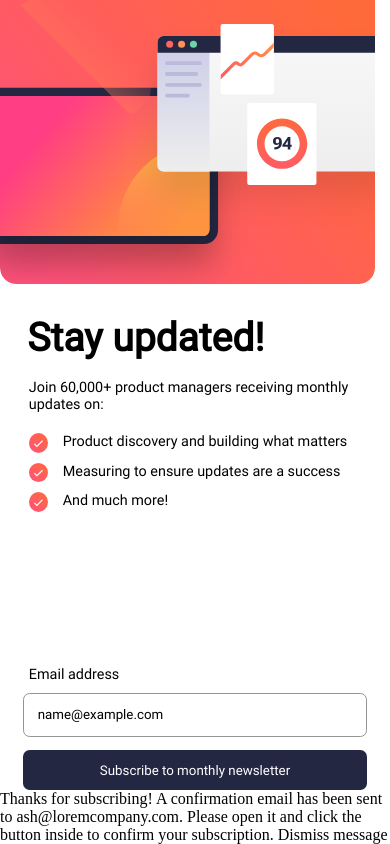
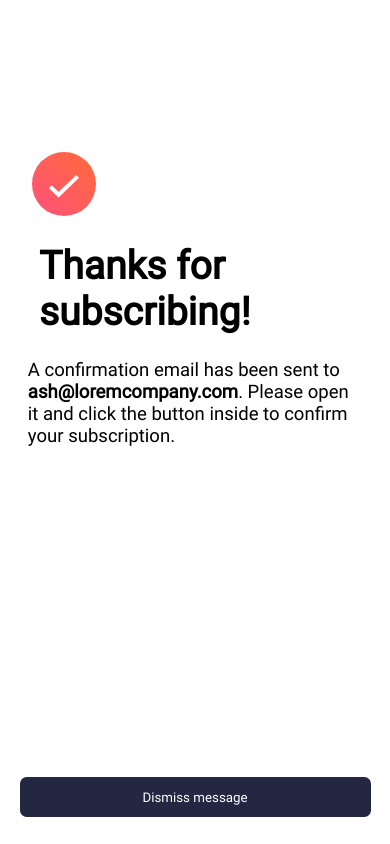
Before and after one commit to ChessUP/Newsletter, a plain HTML site: page index.html in a window 390 px wide. Both pictures are taken after typing "name@example.com" into the empty fields and a click on the input "Subscribe to monthly newsletter". Drawn offline with Linux system fonts and the light colour scheme.

Commit message:
Add email validation and success message UI
Implemented client-side email validation with error feedback and updated the success message UI. Improved form markup, added error styling, and enhanced responsive design for illustration and success message components.

```diff
--- a/index.html
+++ b/index.html
@@ -1,5 +1,6 @@
 <!DOCTYPE html>
 <html lang="pt-BR">
+
 <head>
   <meta charset="UTF-8">
   <meta name="viewport" content="width=device-width, initial-scale=1.0">
@@ -8,18 +9,23 @@
   <title>Frontend Mentor | Newsletter sign-up form with success message</title>
   <link rel="stylesheet" href="style/all.css">
   <style>
-    .attribution { font-size: 11px; text-align: center; }
-    .attribution a { color: hsl(228, 45%, 44%); }
+    .attribution {
+      font-size: 11px;
+      text-align: center;
+    }
+
+    .attribution a {
+      color: hsl(228, 45%, 44%);
+    }
   </style>
 </head>
+
 <body>
-
-  <!-- Sign-up form start -->
 
   <main>
     <picture>
-
-    <img src="assets/images/illustration-sign-up-mobile.svg" alt="Illustration of a person signing up" class="illustration">
+      <img src="assets/images/illustration-sign-up-mobile.svg" alt="Illustration of a person signing up"
+        class="illustration">
     </picture>
 
 
@@ -32,26 +38,35 @@
       <p><img src="assets/images/icon-success.svg" alt="Success icon">And much more!</p>
     </div>
 
+
     <div class="forms">
+      <div class="error">
+        <p>Valid email required</p>
+      </div>
+
       <p>Email address<p>
       <form action="script.js" method="post">
-      <input type="email" placeholder="email@company.com" required>
-      <input type="submit" value="Subscribe to monthly newsletter" onclick="send()">
+        <input type="text" placeholder="email@company.com" id="email" name="email">
+        <input type="submit" value="Subscribe to monthly newsletter" onclick="requiredBox()">
       </form>
     </div>
-  <!-- Sign-up form end -->
 
-  <div class="messagem-success">
-    <!-- Success message start -->
-    Thanks for subscribing!
-    A confirmation email has been sent to ash@loremcompany.com.
-    Please open it and click the button inside to confirm your subscription.
-    Dismiss message
-  </div>
-</main>
-  <!-- Success message end -->
-<!--
-  <footer>
+
+    <div class="messagem-success">
+      <img src="assets/images/icon-success.svg" alt="icon success">
+      <h1>Thanks for subscribing!</h1>
+      <p>
+        A confirmation email has been sent to <strong>ash@loremcompany.com</strong>.
+        Please open it and click the button inside to confirm your subscription.
+      </p>
+
+      <button>Dismiss message</button>
+
+    </div>
+  </main>
+
+
+  <!-- <footer>
     <div class="attribution">
       Challenge by <a href="https://www.frontendmentor.io?ref=challenge" target="_blank">Frontend Mentor</a>.
       Coded by <a href="#">Your Name Here</a>.
@@ -61,4 +76,5 @@
 
   <script src="script.js"></script>
 </body>
+
 </html>
--- a/script.js
+++ b/script.js
@@ -1,11 +1,25 @@
 const form = document.querySelector('form');
+const email = document.querySelector('#email');
+const error = document.querySelector('.error');
 const messagem = document.querySelector('.messagem-success');
 
-function validador(e) {
+function defult(e) {
     e.preventDefault();
+    validador();
+}
 
-   messagem.style.display = 'block';
+function validador() {
+    if (email.value.length < 10) { //Validar com uso de Regex
+        email.style.border = '1px solid var(--Red)';
+        email.style.backgroundColor = 'var(--lightRed)';
+        email.style.color = 'var(--Red)';
+        error.style.display = 'block';
+    } else {
+        messagem.style.display = 'flex';
+    }
 
 }
 
-form.addEventListener('submit', validador);
+form.addEventListener('submit', defult);
+
+//Fazer o botão "Liberar mensagem" funcionar
--- a/style/all.css
+++ b/style/all.css
@@ -10,6 +10,7 @@
 
 :root {
 --Red: hsl(4, 100%, 67%);
+--lightRed: hsl(7, 41%, 92%);
 
 --Blue800: hsl(234, 29%, 20%);
 --Blue700: hsl(235, 18%, 26%);
@@ -26,6 +27,7 @@
 
 main {
     display: flex;
+    position: relative;
     flex-direction: column;
     /* max-width: 100%; */
     min-height: 100vh;
@@ -36,13 +38,19 @@ img {
 }
 
 .illustration {
-   height: 100%;
+   /* height: 12em; */
+   /* height: 32vh; */
+   height: clamp(10em, 32vh, 20em);
+   width: 100%;
+   object-fit: cover;
+   border-radius: 0 0 12px 12px;
 }
 
 h1 {
     font-family: 'roboto-Regular';
     font-weight: 700;
     font-size: clamp(1.7em, 10vw, 3em);
+    /* color: ; */
     margin: .7em;
     margin-bottom: .2em;
 }
@@ -50,47 +58,41 @@ h1 {
 p {
     font-family: 'roboto-Regular';
     font-weight: 400;
-    font-size: clamp(.9em, 5vw - .5em, 1.2em);
-    /* font-size: .9em; */
-    margin: clamp(.7em, 7vw - 1.5em, 3em);/*Colocar espaçamento certo para a menor tela*/
-    /* margin-right: 1em; */
+    font-size: clamp(.7em, 2.2vh, 3.5em);
+    margin: clamp(.7em, 1.9vh, 2em);
     margin-left: 2em;
     margin-right: 2em;
 
-
-
-}
-
-.checklist{
-    margin-bottom: -2em;
 }
 
 .checklist > p {
     display: flex;
+
 }
 
 .checklist > p > img {
-    /* width: 1.8em; */
     width: clamp(1em, 5vw, 2.8em);
     margin-right: 1em;
 
 }
 
 .forms {
-    margin-top: auto;
+    margin-top: 1vh;
 }
 
 form {
     display: flex;
     flex-direction: column;
     align-items: center;
-
-
 }
 
-input[type="email"] {
+.forms > p {
+    font-size: clamp(1em, 1.8vh, 2.5em);
+    margin-left: 7vw;
+}
+/* input[type="email"] */
+#email{
     width: 88vw;
-    /* height: 4em; */
     padding: 1em;
     border-radius: 0.5em;
     border: 1px solid var(--Grey);
@@ -98,6 +100,10 @@ input[type="email"] {
     font-weight: 100;
     cursor: pointer;
 }
+
+/* input[type="email"]:focus {
+    background-color: green;
+} */
 
 input[type="submit"] {
    width: 88vw;
@@ -112,9 +118,53 @@ input[type="submit"] {
    cursor: pointer;
 }
 
+.error {
+    display: none;
+}
 
-
+.error > p {
+    color: var(--Red);
+    float: right;
+    font-size: clamp(.8em, 1.2vh, 2.2em);
+}
 
 .messagem-success {
     display: none;
+    flex-direction: column;
+    align-items: center;
+
+    position: absolute;
+    background-color: var(--White);
+    min-height: 100vh;
 }
+
+
+.messagem-success > h1 {
+    margin-left: 1em;
+}
+
+.messagem-success > p{
+    margin-left: 1.5em;
+}
+
+.messagem-success > img {
+    align-self: flex-start;
+    margin-top: 18vh;
+    margin-left: 2em;
+}
+
+.messagem-success > button {
+    width: 90%;
+    height: 3em;
+    background-color: var(--Blue800);
+    color: var(--White);
+    font-family: 'roboto-Regular';
+    border: none;
+    border-radius: 0.5em;
+
+    margin-top: auto;
+    margin-bottom: 2em;
+
+}
+
+/*Color o rodapé e fazer a interface para outros dispositivos*/
```
